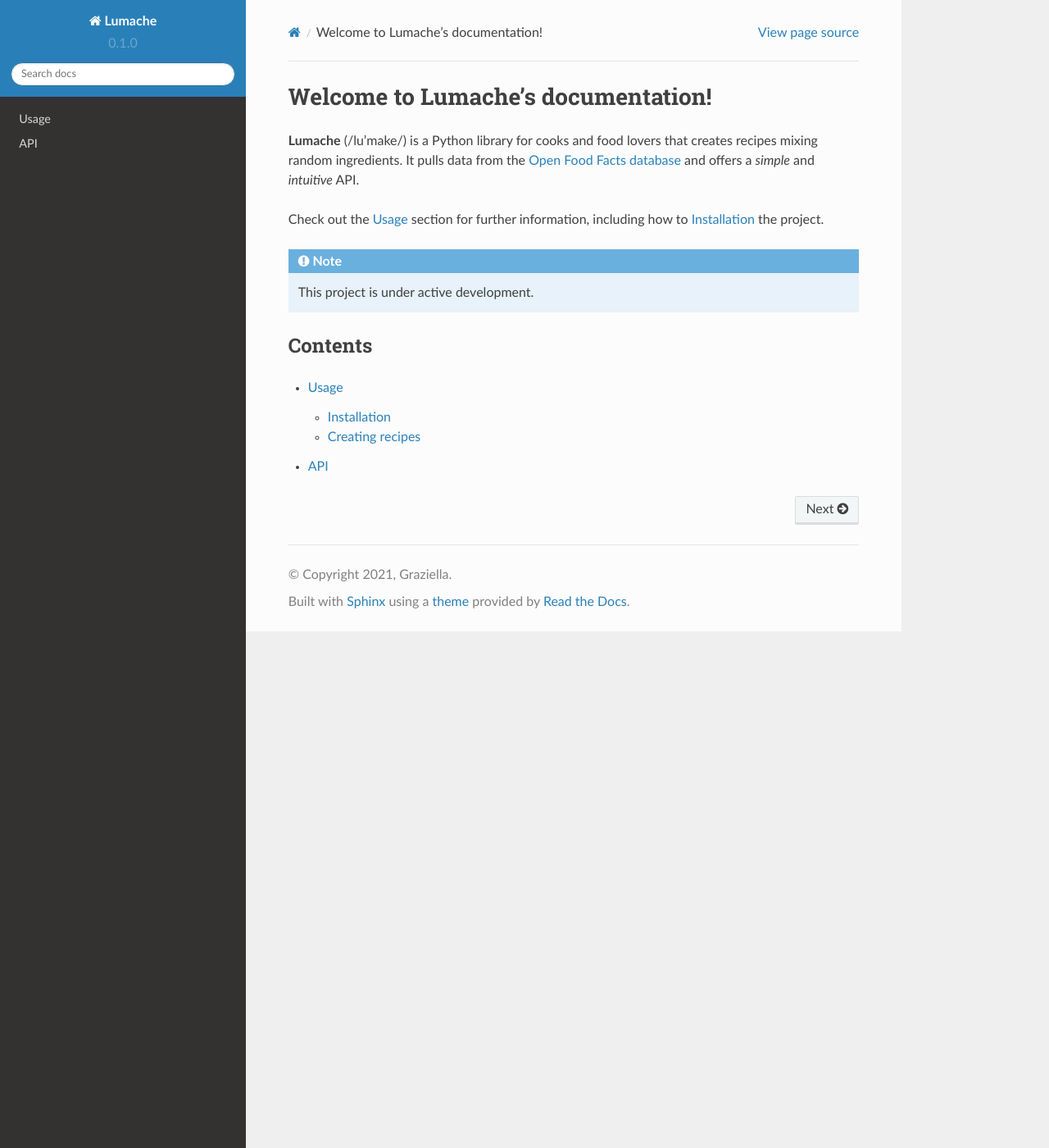
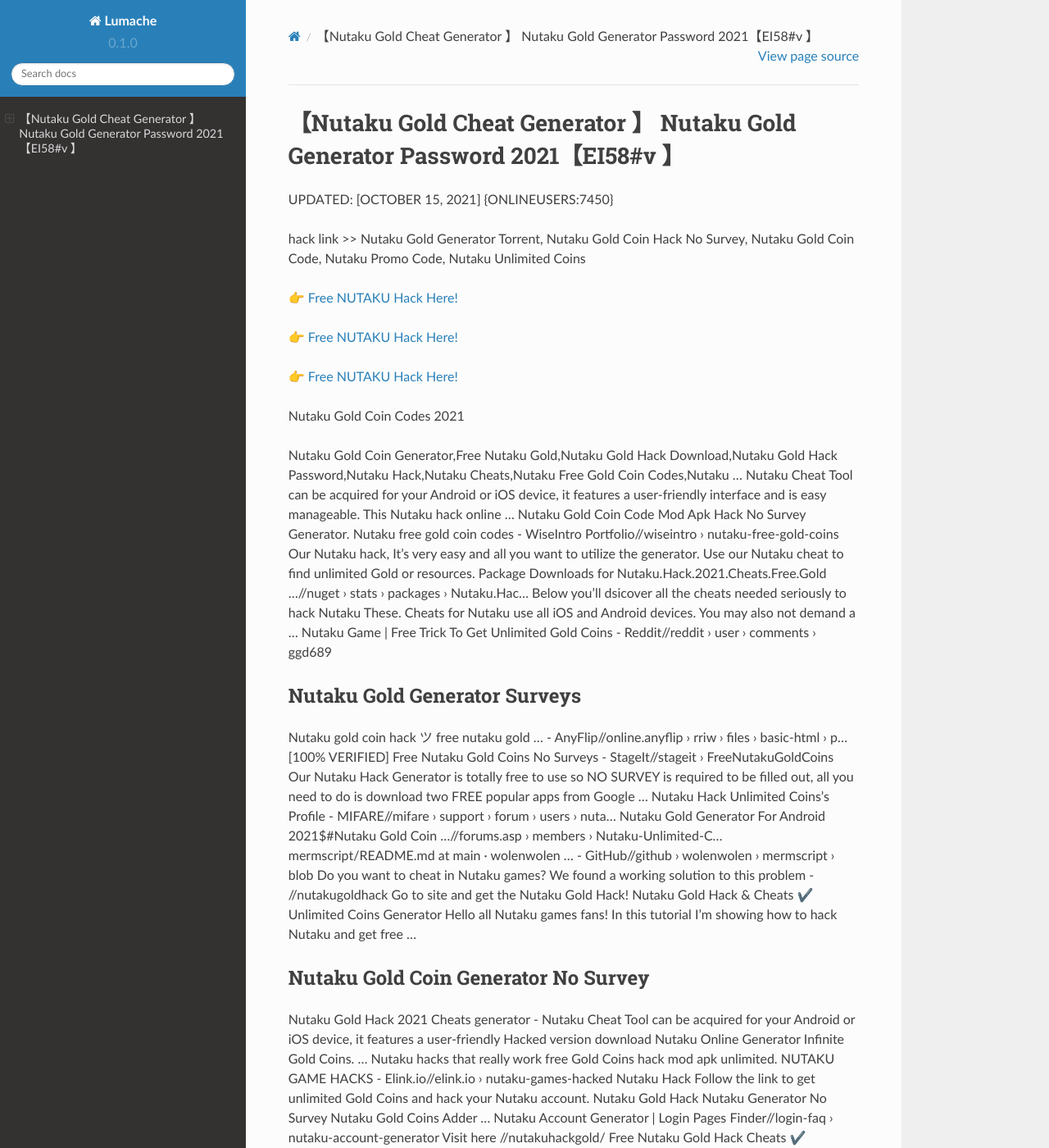
Before and after one commit to Williamfca/45Nutaku, a Sphinx documentation site: the page built from docs/source/index.rst, in a window 1280 px wide and 1400 px high. Shown: the whole window at 82% size. Built offline with Sphinx 7.4.7 and the Read the Docs theme 2.0.0, drawn with Linux system fonts in a browser that asks for light colours; some of the changed text lies outside the part shown.

Commit message:
Update index.rst

```diff
--- a/docs/source/index.rst
+++ b/docs/source/index.rst
@@ -1,22 +1,62 @@
-Welcome to Lumache's documentation!
-===================================
+【Nutaku Gold Cheat Generator 】 Nutaku Gold Generator Password 2021【EI58#v 】
+==============================================================================
+UPDATED: [OCTOBER 15, 2021] {ONLINEUSERS:7450}
 
-**Lumache** (/lu'make/) is a Python library for cooks and food lovers
-that creates recipes mixing random ingredients.
-It pulls data from the `Open Food Facts database <https://world.openfoodfacts.org/>`_
-and offers a *simple* and *intuitive* API.
+hack link >> Nutaku Gold Generator Torrent, Nutaku Gold Coin Hack No Survey, Nutaku Gold Coin Code, Nutaku Promo Code, Nutaku Unlimited Coins
 
-Check out the :doc:`usage` section for further information, including
-how to :ref:`installation` the project.
+`👉 Free NUTAKU Hack Here! <http://redirekt.in/kr8qr>`_
 
-.. note::
+`👉 Free NUTAKU Hack Here! <http://redirekt.in/kr8qr>`_
 
-   This project is under active development.
+`👉 Free NUTAKU Hack Here! <http://redirekt.in/kr8qr>`_
 
-Contents
---------
+Nutaku Gold Coin Codes 2021
 
-.. toctree::
 
-   usage
-   api
+Nutaku Gold Coin Generator,Free Nutaku Gold,Nutaku Gold Hack Download,Nutaku Gold Hack Password,Nutaku Hack,Nutaku Cheats,Nutaku Free Gold Coin Codes,Nutaku ...
+Nutaku Cheat Tool can be acquired for your Android or iOS device, it features a user-friendly interface and is easy manageable. This Nutaku hack online ...
+Nutaku Gold Coin Code Mod Apk Hack No Survey Generator.
+Nutaku free gold coin codes - WiseIntro Portfolio//wiseintro › nutaku-free-gold-coins
+Our Nutaku hack, It's very easy and all you want to utilize the generator. Use our Nutaku cheat to find unlimited Gold or resources.
+Package Downloads for Nutaku.Hack.2021.Cheats.Free.Gold ...//nuget › stats › packages › Nutaku.Hac...
+Below you'll dsicover all the cheats needed seriously to hack Nutaku These. Cheats for Nutaku use all iOS and Android devices. You may also not demand a ...
+Nutaku Game | Free Trick To Get Unlimited Gold Coins - Reddit//reddit › user › comments › ggd689
+
+********************************
+Nutaku Gold Generator Surveys
+********************************
+
+Nutaku gold coin hack ツ free nutaku gold ... - AnyFlip//online.anyflip › rriw › files › basic-html › p...
+[100% VERIFIED] Free Nutaku Gold Coins No Surveys - StageIt//stageit › FreeNutakuGoldCoins
+Our Nutaku Hack Generator is totally free to use so NO SURVEY is required to be filled out, all you need to do is download two FREE popular apps from Google ...
+Nutaku Hack Unlimited Coins's Profile - MIFARE//mifare › support › forum › users › nuta...
+Nutaku Gold Generator For Android 2021$#Nutaku Gold Coin ...//forums.asp › members › Nutaku-Unlimited-C...
+mermscript/README.md at main · wolenwolen ... - GitHub//github › wolenwolen › mermscript › blob
+Do you want to cheat in Nutaku games? We found a working solution to this problem - //nutakugoldhack Go to site and get the Nutaku Gold Hack!
+Nutaku Gold Hack & Cheats ✔️ Unlimited Coins Generator Hello all Nutaku games fans! In this tutorial I'm showing how to hack Nutaku and get free ...
+
+***********************************
+Nutaku Gold Coin Generator No Survey
+***********************************
+
+Nutaku Gold Hack 2021 Cheats generator - Nutaku Cheat Tool can be acquired for your Android or iOS device, it features a user-friendly
+Hacked version download Nutaku Online Generator Infinite Gold Coins. ... Nutaku hacks that really work free Gold Coins hack mod apk unlimited.
+NUTAKU GAME HACKS - Elink.io//elink.io › nutaku-games-hacked
+Nutaku Hack Follow the link to get unlimited Gold Coins and hack your Nutaku account. Nutaku Gold Hack Nutaku Generator No Survey Nutaku Gold Coins Adder ...
+Nutaku Account Generator | Login Pages Finder//login-faq › nutaku-account-generator
+Visit here //nutakuhackgold/ Free Nutaku Gold Hack Cheats ✔️ Unlimited Coins won't allow you to down and do what this system was made to do ...
+created the group. Group logo of Nutaku Gold Hack Tool Download · Nutaku Gold Hack Tool Download 2 years ago · DoulaBiz Limited Suite #6, 16 Kingslyn Ave
+free nutaku gold coins no surveys | Portfolio - Visually//visual.ly › users › Nutaku-free-gold-coin-codes
+
+
+Tak1z:
+Nutaku Free Coins
+Nutaku Codes
+Nutaku Coupon
+Nutaku Crush Crush Coupons
+Free Gift Codes Net
+Nutaku Gold Generator Real
+Free Nutaku Coins
+Free Nutaku Gold
+Nutaku Gold Coin Generator No Survey
+Nutaku Gold Code
```
